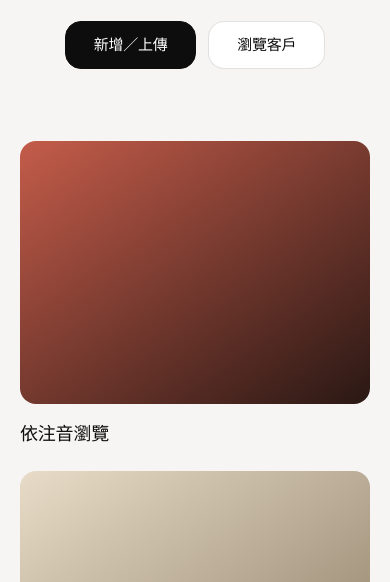
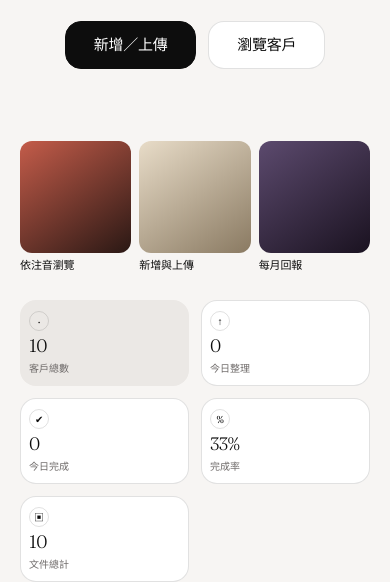
Before and after one commit to sandytai417/drivedocs, a website: page index.html in a window 390 px wide. Shown: the part 278-860 px from the top of the page. Drawn offline with Linux system fonts and the light colour scheme.

Commit message:
fix: 首頁功能卡橫向小方塊，回報儀表板數字縮小不溢出

```diff
--- a/css/styles.css
+++ b/css/styles.css
@@ -410,44 +410,58 @@ a { color: var(--color-off-black); text-decoration: none; }
 .overview {
   display: grid;
   grid-template-columns: repeat(5, minmax(0, 1fr));
-  gap: 16px;
+  gap: 12px;
   margin-bottom: 24px;
 }
+.overview--4 {
+  grid-template-columns: repeat(4, minmax(0, 1fr));
+}
+.overview--2 {
+  grid-template-columns: repeat(2, minmax(0, 1fr));
+  margin-top: 0;
+}
 .stat {
-  padding: 28px;
+  padding: 16px;
   display: grid;
-  gap: 12px;
+  gap: 8px;
   min-height: 0;
+  min-width: 0;
+  overflow: hidden;
 }
 .stat:nth-child(1) {
   background: var(--color-periwinkle-mist);
   border-color: transparent;
 }
 .stat__ico {
-  width: 28px;
-  height: 28px;
+  width: 24px;
+  height: 24px;
   border-radius: var(--radius-pills);
   border: 1px solid var(--color-ash);
   background: transparent;
   color: var(--color-off-black);
   display: grid;
   place-items: center;
-  font-size: 12px;
+  font-size: 11px;
 }
 .stat__value {
   margin: 0;
   font-family: var(--font-serif);
-  font-weight: 400;
-  font-size: 40px;
-  letter-spacing: -0.02em;
-  line-height: 1;
+  font-weight: 300;
+  font-size: clamp(20px, 3.2vw, 32px);
+  letter-spacing: -0.04em;
+  line-height: 1.05;
+  overflow-wrap: anywhere;
+  word-break: break-word;
+  max-width: 100%;
 }
 .stat__label {
   margin: 0;
   color: var(--color-smoke);
-  font-size: var(--text-caption);
-  letter-spacing: -0.033em;
-  text-transform: uppercase;
+  font-size: 12px;
+  letter-spacing: 0;
+  text-transform: none;
+  line-height: 1.3;
+  overflow-wrap: anywhere;
 }
 
 .stack { display: grid; gap: 24px; }
@@ -1059,6 +1073,7 @@ a { color: var(--color-off-black); text-decoration: none; }
   .app { grid-template-columns: var(--sidebar-w) minmax(0, 1fr); }
   .rail { display: none; }
   .overview { grid-template-columns: repeat(3, minmax(0, 1fr)); }
+  .overview--4 { grid-template-columns: repeat(4, minmax(0, 1fr)); }
 }
 @media (max-width: 960px) {
   .app { grid-template-columns: 1fr; }
@@ -1076,24 +1091,26 @@ a { color: var(--color-off-black); text-decoration: none; }
   .sidebar.is-open { transform: none; }
   .topbar__menu { display: inline-grid; }
   .workspace { border-right: 0; }
-  .overview { grid-template-columns: repeat(2, minmax(0, 1fr)); }
+  .overview { grid-template-columns: repeat(3, minmax(0, 1fr)); }
+  .overview--4 { grid-template-columns: repeat(4, minmax(0, 1fr)); }
+  .overview--2 { grid-template-columns: repeat(2, minmax(0, 1fr)); }
+  .stat { padding: 12px; gap: 6px; }
+  .stat__value { font-size: clamp(16px, 4.5vw, 24px); }
+  .stat__label { font-size: 11px; }
   .steps, .mode-switch, .field-row { grid-template-columns: 1fr; }
   .privacy-chip { display: none; }
   .card__hd, .card__bd { padding-left: 24px; padding-right: 24px; }
 }
 @media (max-width: 560px) {
-  .overview { grid-template-columns: 1fr; }
+  .overview { grid-template-columns: repeat(2, minmax(0, 1fr)); }
+  .overview--4 { grid-template-columns: repeat(4, minmax(0, 1fr)); }
+  .overview--2 { grid-template-columns: repeat(2, minmax(0, 1fr)); }
+  .stat { padding: 10px 8px; border-radius: 12px; }
+  .stat__ico { width: 20px; height: 20px; font-size: 10px; }
+  .stat__value { font-size: 18px; letter-spacing: -0.03em; }
+  .stat__label { font-size: 10px; }
   .main { padding: 20px 16px 64px; }
   .topbar { padding: 0 12px; }
-  .greeting h1 {
-  margin: 0;
-  font-family: var(--font-serif);
-  font-weight: 300;
-  font-size: clamp(40px, 7vw, 74px);
-  line-height: 0.85;
-  letter-spacing: -0.05em;
-  color: var(--color-ink-black);
-}
 }
 
 
@@ -1359,12 +1376,19 @@ a { color: var(--color-off-black); text-decoration: none; }
 .feature-grid {
   display: grid;
   grid-template-columns: repeat(3, minmax(0, 1fr));
-  gap: var(--element-gap);
+  gap: 12px;
   margin-bottom: 28px;
 }
-.feature-card { background: transparent; border: 0; padding: 0; text-align: left; cursor: pointer; }
+.feature-card {
+  background: transparent;
+  border: 0;
+  padding: 0;
+  text-align: left;
+  cursor: pointer;
+  min-width: 0;
+}
 .feature-card__media {
-  aspect-ratio: 4/3;
+  aspect-ratio: 1 / 1;
   border-radius: var(--radius-cards);
   overflow: hidden;
 }
@@ -1372,16 +1396,12 @@ a { color: var(--color-off-black); text-decoration: none; }
 .feature-card__media--2 { background: linear-gradient(145deg,#e8dcc8,#8a7a62); }
 .feature-card__media--3 { background: linear-gradient(145deg,#5c4a6e,#1a1220); }
 .feature-card__label {
-  margin-top: 16px;
-  font-size: 18px;
+  margin-top: 8px;
+  font-size: 14px;
   font-weight: 400;
-  letter-spacing: -0.2px;
+  letter-spacing: -0.01em;
   color: var(--color-ink-black);
-}
-
-.stat__value {
-  font-weight: 300;
-  letter-spacing: -0.04em;
+  line-height: 1.25;
 }
 
 .pill.is-active,
@@ -1454,12 +1474,19 @@ a { color: var(--color-off-black); text-decoration: none; }
   }
   .sidebar.is-open { transform: none; }
   .workspace { padding: 0 4px; }
-  .feature-grid { grid-template-columns: 1fr; }
+  .feature-grid {
+    grid-template-columns: repeat(3, minmax(0, 1fr));
+    gap: 10px;
+  }
+  .feature-card__label { font-size: 12px; margin-top: 6px; }
   .polaroid { display: none; }
 }
 @media (max-width: 560px) {
   .privacy-chip { display: none; }
   .greeting { padding: 32px 12px 40px; }
+  .feature-grid { gap: 8px; }
+  .feature-card__media { border-radius: 12px; }
+  .feature-card__label { font-size: 11px; }
 }
 
 
--- a/js/app.js
+++ b/js/app.js
@@ -971,15 +971,15 @@
     content.innerHTML =
       '<section class="greeting"><h1>' + (state.page === 'analytics' ? '報表分析' : '每月回報') + '</h1>' +
       '<p>本月 ' + escapeHtml(r.month) + ' · 聚焦進度與活動</p></section>' +
-      '<div class="overview" style="grid-template-columns:repeat(4,minmax(0,1fr))">' +
+      '<div class="overview overview--4">' +
         statCard('＋', r.monthStats.newCustomers, '本月新增客戶') +
         statCard('↑', r.monthStats.organized, '本月整理') +
         statCard('%', r.completionRate + '%', '完成率') +
-        statCard('📄', d.totalFiles, '文件總計') +
+        statCard('▣', d.totalFiles, '文件總計') +
       '</div>' +
-      '<div class="overview" style="grid-template-columns:repeat(2,minmax(0,1fr));margin-top:0">' +
-        statCard('🎙', r.lecturesThisWeek, '本週講座') +
-        statCard('📅', r.activitiesThisMonth, '本月活動') +
+      '<div class="overview overview--2">' +
+        statCard('·', r.lecturesThisWeek, '本週講座') +
+        statCard('·', r.activitiesThisMonth, '本月活動') +
       '</div>' +
       '<section class="card"><div class="card__hd"><div><h2 class="card__title">最近更新</h2></div></div>' +
       '<div class="card__bd">' + renderActivity(d.activity) + '</div></section>' +
```
